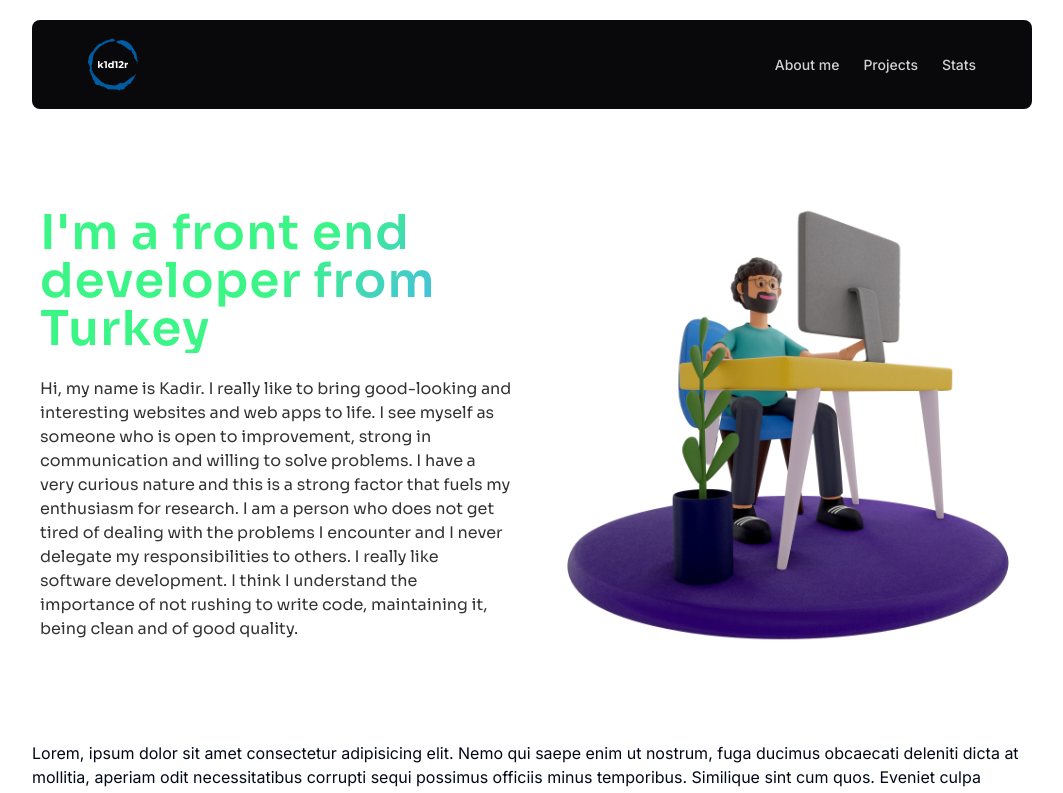
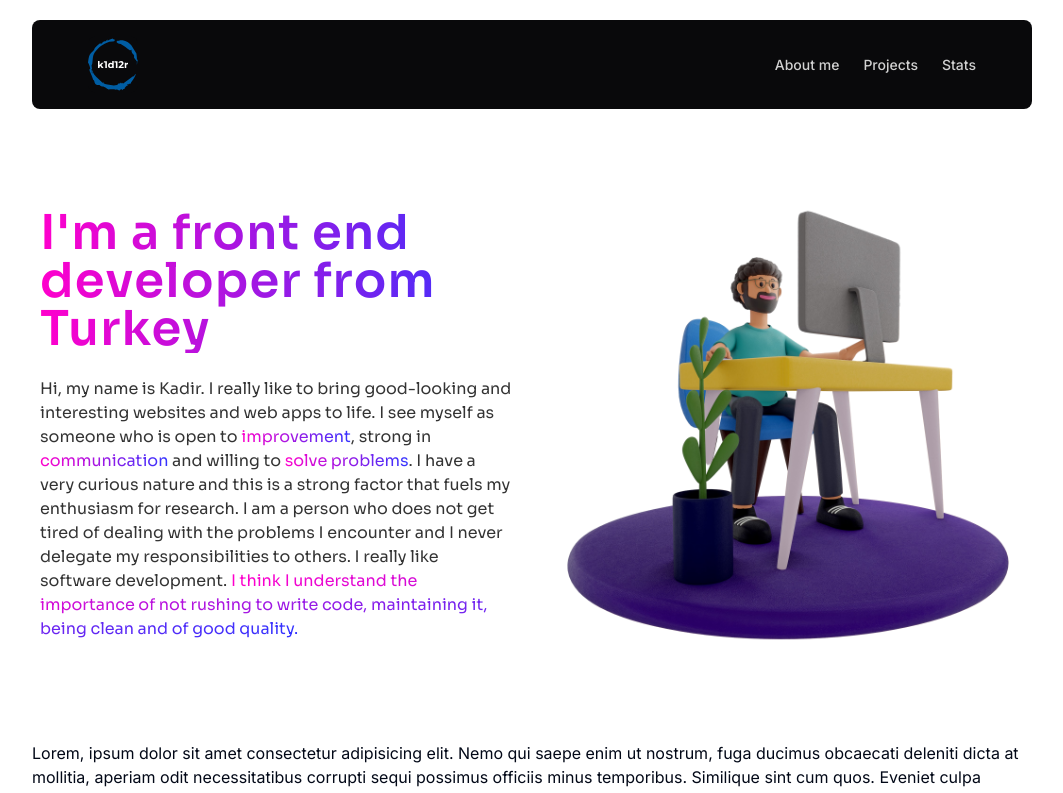
Before and after one commit to kadirbasyigit/portfolio, a Next.js app: page / in a window 1280 px wide. Shown: the top 793 px of the page, without its empty margins (108-1171 px from the left). Built offline with nearby package versions, Linux system fonts and the light colour scheme.

Commit message:
Fix navbar appearing issue and add highlight

```diff
--- a/app/globals.css
+++ b/app/globals.css
@@ -85,7 +85,7 @@
 }
 
 .gradient-text {
-  background: linear-gradient(134deg, #3bf686 50.52%, #4ca9ff 89.58%);
+  background: linear-gradient(to right, #ff00cc, #3333ff);
   background-clip: text;
   -webkit-background-clip: text;
   -webkit-text-fill-color: transparent;
--- a/components/Hero.tsx
+++ b/components/Hero.tsx
@@ -19,7 +19,7 @@ const Hero = () => {
             rotateZ: 0,
           }}
           exit={{ opacity: 0, scale: 0.5, rotateZ: 180 }}
-          className="gradient-text | text-3xl md:text-5xl font-bold mb-2 md:mb-6 tracking-wide leading-tight"
+          className="relative gradient-text | text-3xl md:text-5xl font-bold mb-2 md:mb-6 tracking-wide leading-tight"
         >
           I&apos;m a front end developer from Turkey
         </motion.h2>
@@ -36,13 +36,17 @@ const Hero = () => {
           >
             Hi, my name is Kadir. I really like to bring good-looking and
             interesting websites and web apps to life. I see myself as someone
-            who is open to improvement, strong in communication and willing to
-            solve problems. I have a very curious nature and this is a strong
-            factor that fuels my enthusiasm for research. I am a person who does
-            not get tired of dealing with the problems I encounter and I never
-            delegate my responsibilities to others. I really like software
-            development. I think I understand the importance of not rushing to
-            write code, maintaining it, being clean and of good quality.
+            who is open to <span className="gradient-text">improvement</span>,
+            strong in <span className="gradient-text">communication</span> and
+            willing to <span className="gradient-text">solve problems</span>. I
+            have a very curious nature and this is a strong factor that fuels my
+            enthusiasm for research. I am a person who does not get tired of
+            dealing with the problems I encounter and I never delegate my
+            responsibilities to others. I really like software development.{' '}
+            <span className="gradient-text">
+              I think I understand the importance of not rushing to write code,{' '}
+              maintaining it, being clean and of good quality.
+            </span>
           </motion.p>
         </AnimatePresence>
       </div>
--- a/components/Navbar.tsx
+++ b/components/Navbar.tsx
@@ -40,7 +40,7 @@ const Navbar = () => {
 
   return (
     <nav
-      className={`bg-blur px-10 lg:px-14 py-4 mt-5 rounded-lg flex justify-between items-center sticky top-2 mb-20 h-[89px] ${
+      className={`bg-blur px-10 lg:px-14 py-4 mt-5 rounded-lg flex justify-between items-center sticky top-2 mb-20 h-[89px] z-50 ${
         scrolled ? 'bg-transparent' : 'bg-[#09090B]'
       } `}
     >
```
